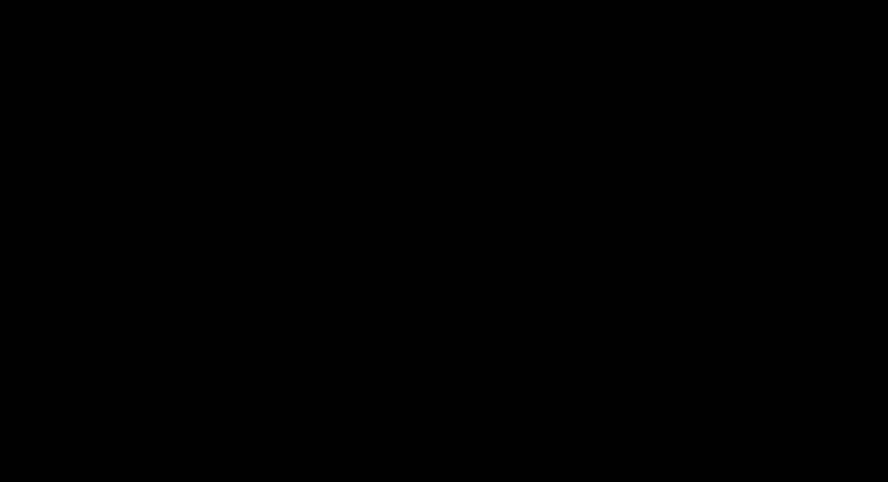
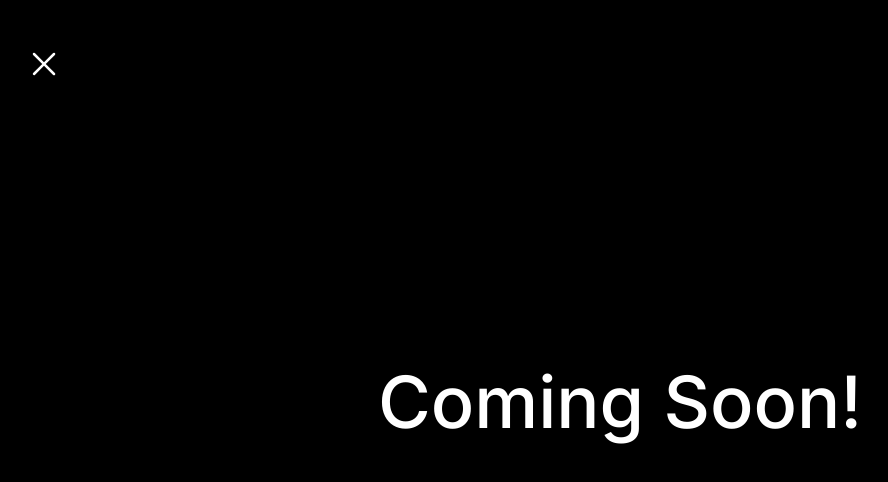
Before and after one commit to petros-chantz/portfolio_2022, a React (Create React App) app: page /ComingSoon in a window 1280 px wide. Before the commit this address had no page. Shown: the top 482 px of the page, without its empty margins (20-908 px from the left). Built offline with nearby package versions, Linux system fonts and the light colour scheme; what oaf-react-router would draw is missing.

Commit message:
feat: adds coming soon page

```diff
--- a/src/App.tsx
+++ b/src/App.tsx
@@ -1,16 +1,14 @@
 import { Route, Routes } from "react-router-dom";
 import About from "./pages/About";
+import { ComingSoon } from "./pages/ComingSoon";
 import Home from "./pages/Home";
-import Projects from "./pages/Projects";
-import Work from "./pages/Work";
 
 const App = () => {
   return (
     <Routes>
       <Route path="/" element={<Home />} />
       <Route path="/about" element={<About />} />
-      <Route path="/work" element={<Work />} />
-      <Route path="/projects" element={<Projects />} />
+      <Route path="/comingSoon" element={<ComingSoon />} />
     </Routes>
   );
 };
--- a/src/components/Navbar.tsx
+++ b/src/components/Navbar.tsx
@@ -6,8 +6,8 @@ export const Navbar = () => {
     <nav className="flex justify-end h-[20%] ">
       <div className="flex flex-col self-center gap-2">
         {[
-          ["Work Experience", "/work"],
-          ["Public Work", "/projects"],
+          ["Work Experience", "/comingSoon"],
+          ["Public Work", "/comingSoon"],
         ].map(([title, url]) => (
           <Link className="flex flex-row justify-start gap-2 group" to={url}>
             <PlusIcon className="self-center w-7 h-7 md:w-10 md:h-10 text-white transition group-hover:rotate-180 group-hover:text-[#EE793B]" />
--- /dev/null
+++ b/src/pages/ComingSoon.tsx
@@ -0,0 +1,12 @@
+import { Exit } from "../components/Exit";
+
+export const ComingSoon = () => {
+  return (
+    <section className="flex flex-col h-screen gap-10 p-5 md:p-10">
+      <Exit />
+      <section className="flex flex-col self-center justify-center pt-10 h-95">
+        <h1 className="self-center font-medium text-7xl">Coming Soon!</h1>
+      </section>
+    </section>
+  );
+};
```
